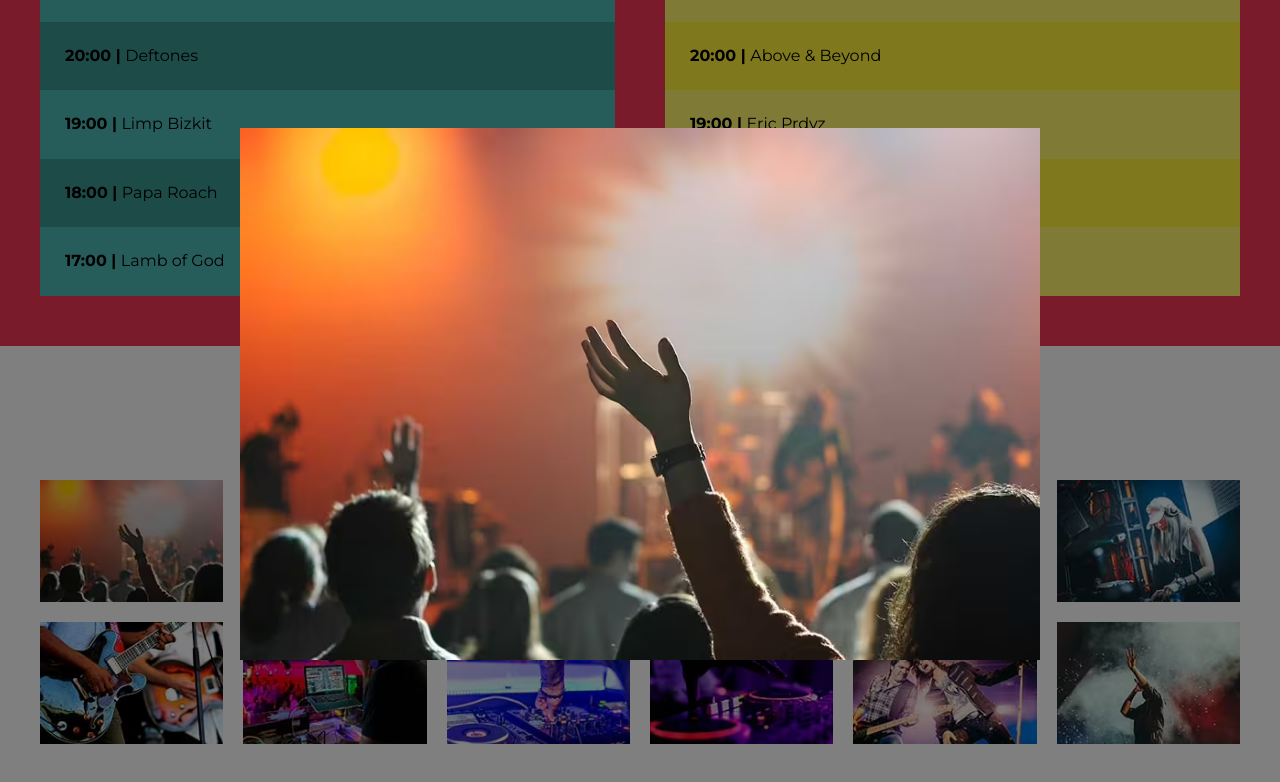
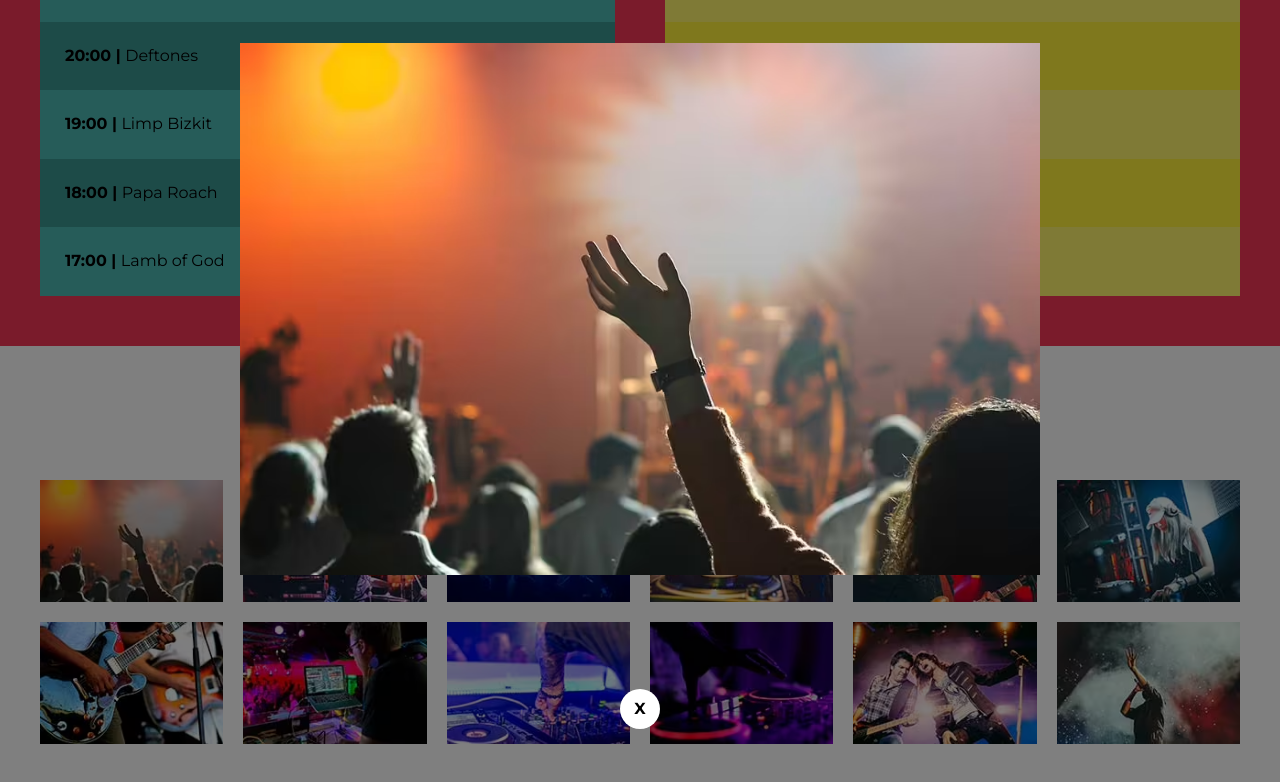
Before and after one commit to IngErnestoMV/01FestivalMusicaUdemyJPdlTV, a website: page index.html in a window 1280 px wide. Both pictures are taken after a click on the element 131 px from the left and 2999 px from the top of the page. Shown: the part 2459-3241 px from the top of the page. Drawn offline with Linux system fonts and the light colour scheme; files that its build step writes are made by us from their sources.

Commit message:
Añadir botón para cerrar la imagen

```diff
--- a/src/js/galeria.js
+++ b/src/js/galeria.js
@@ -24,17 +24,35 @@ function crearGaleria(){
 };
 
 function mostrarImagen(id) {
+    //Identifica la imagen seleccionada
     const imagen = document.createElement('picture');
     imagen.innerHTML =`
         <source srcset="build/img/grande/${id}.avif" type="image/avif">
         <source srcset="build/img/grande/${id}.webp" type="image/webp">
         <img loading="lazy" width="200" height="300" src="build/img/grande/${id}.jpg" alt="Imagen Galería">
     `;
-
+    //Crea el overlay con la imagen
     const overlay = document.createElement('DIV');
     overlay.appendChild(imagen);
     overlay.classList.add('overlay');
+    overlay.onclick = function(){
+        const body = document.querySelector('body');
+        body.classList.remove('fijar-body');
+        overlay.remove();
+    }
 
+    //Boton para cerrar el Modal
+    const cerrarModal = document.createElement('P');
+    cerrarModal.textContent = 'X';
+    cerrarModal.classList.add ('btn-cerrar');
+    cerrarModal.onclick = function(){
+        const body = document.querySelector('body');
+        body.classList.remove('fijar-body');
+        overlay.remove();
+    }
+    overlay.appendChild(cerrarModal);
+    //Añadirlo al HTML
     const body = document.querySelector('body');
     body.appendChild(overlay);
+    body.classList.add('fijar-body');
 }
--- a/src/scss/base/_globales.scss
+++ b/src/scss/base/_globales.scss
@@ -13,6 +13,10 @@ html {
 body{
     font-family: v.$fuente_principal;
     font-size: 1.6rem;
+
+    &.fijar-body {
+        overflow: hidden;
+    }
 }
 
 p{
--- a/src/scss/layout/_galeria.scss
+++ b/src/scss/layout/_galeria.scss
@@ -20,6 +20,9 @@
     @include m.desktop {
         @include m.grid(6,1fr,2rem)
     }
+    picture:hover{
+        cursor: pointer;
+    }
 }
 
 .overlay{
@@ -41,4 +44,17 @@
         display: block;
         max-width: 80rem;
     }
+}.btn-cerrar{
+    width: 4rem;
+    height: 4rem;
+    border-radius: 50%;
+    background-color: v.$blanco;
+    color: v.$negro;
+    display: grid;
+    place-items: center;
+    font-weight: 700;
+
+    &:hover{
+        cursor: pointer;
+    }
 }
```
Also changed, not shown: build/css/app.css, build/js/galeria.js.
